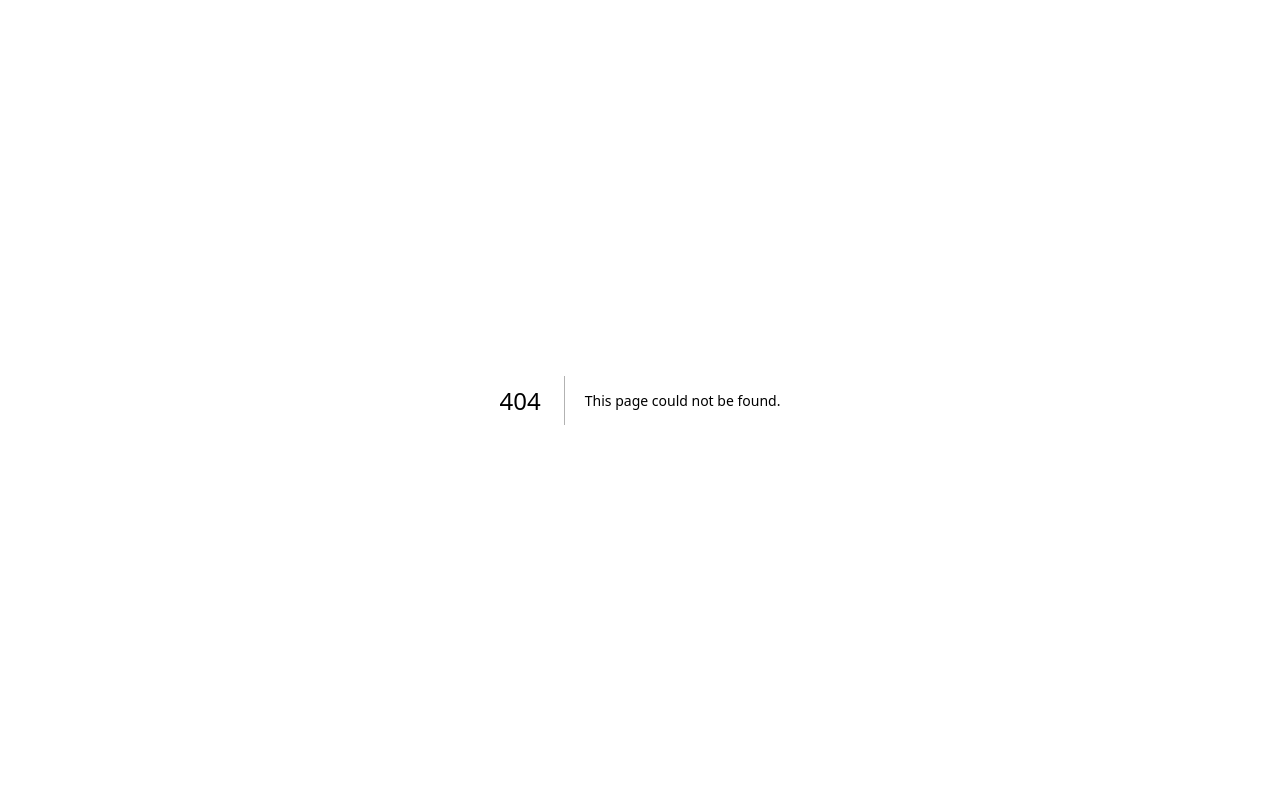
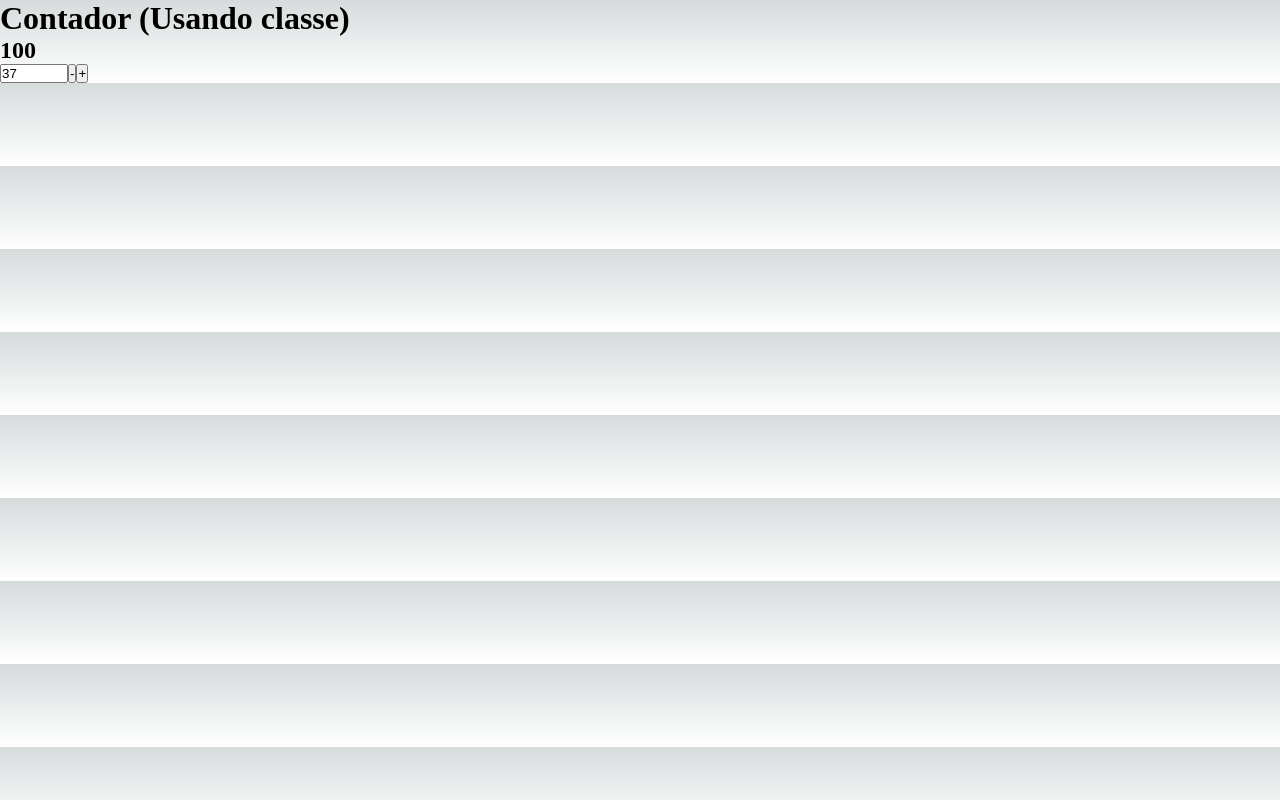
Before and after one commit to luucasor/exerciciosnextjs, a Next.js app: page /classe/contador in a window 1280 px wide. Before the commit this address had no page. Built offline with nearby package versions, Linux system fonts and the light colour scheme.

Commit message:
Componente baseado em classe

```diff
--- /dev/null
+++ b/components/Contador.jsx
@@ -0,0 +1,58 @@
+import { Component } from "react";
+
+export default class Contador extends Component {
+
+    // constructor(props) {
+    //     super(props)
+
+    //     this.state = {
+    //         numero: props.valorInicial ?? 0,
+    //         passo: props.passo ?? 1
+    //     }
+    // }
+
+    state = {
+        numero: this.props.valorInicial ?? 0,
+        passo: this.props.passo ?? 1
+    }
+
+    inc = () => {
+        this.setState({
+            numero: this.state.numero + this.state.passo
+        })
+    }
+
+    dec = () => {
+        this.setState({
+            numero: this.state.numero - this.state.passo
+        })
+    }
+
+    alterarPasso = (ev) => {
+        this.setState({ passo: +ev.target.value })
+    }
+
+    renderForm() {
+        return (
+            <>
+                <input  type="number"
+                        min={1} max={1000}
+                        value={this.state.passo}
+                        onChange={this.alterarPasso}
+                />
+                <button onClick={this.dec}>-</button>
+                <button onClick={this.inc}>+</button>
+            </>
+        )
+    }
+
+    render() {
+        return (
+            <div>
+                <h1>Contador (Usando classe)</h1>
+                <h2>{this.state.numero}</h2>
+                {this.renderForm()}
+            </div>
+        )
+    }
+}
--- /dev/null
+++ b/pages/classe/contador.jsx
@@ -0,0 +1,13 @@
+import { Component } from "react";
+import Contador from "../../components/Contador"
+
+export default class ContadorPage extends Component {
+
+    render() {
+        return (
+            <div>
+                <Contador valorInicial={100} passo={37}/>
+            </div>
+        )
+    }
+}
```
